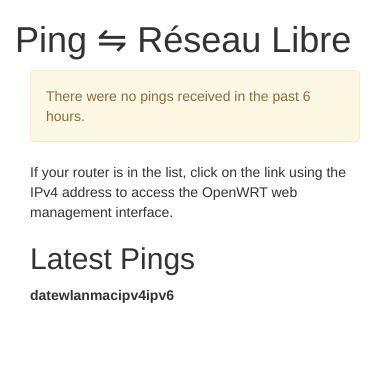
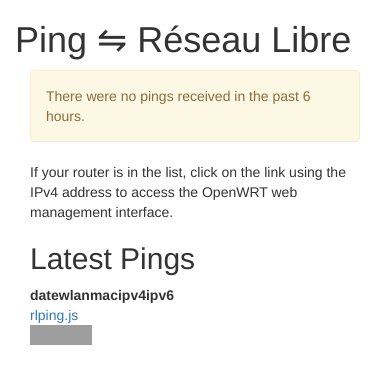
Before and after one commit to elecnix/rlping.js, a website: page public/index.html in a window 390 px wide. Drawn offline with nearby package versions, Linux system fonts and the light colour scheme; some packages are replaced by stand-ins of ours; grey boxes are pictures that could not be loaded; a script that the page names is missing.

Commit message:
Add link to source code

```diff
--- a/public/index.html
+++ b/public/index.html
@@ -49,6 +49,10 @@
           </table>
         </div>
       </div>
+      <div class="col-md-2">
+        <a href="https://github.com/elecnix/rlping.js">rlping.js</a><br>
+          <iframe src="http://ghbtns.com/github-btn.html?user=elecnix&repo=rlping.js&type=fork" allowtransparency="true" frameborder="0" scrolling="0" width="62" height="20"></iframe>
+      </div>
     </div>
   </body>
 </html>
```
